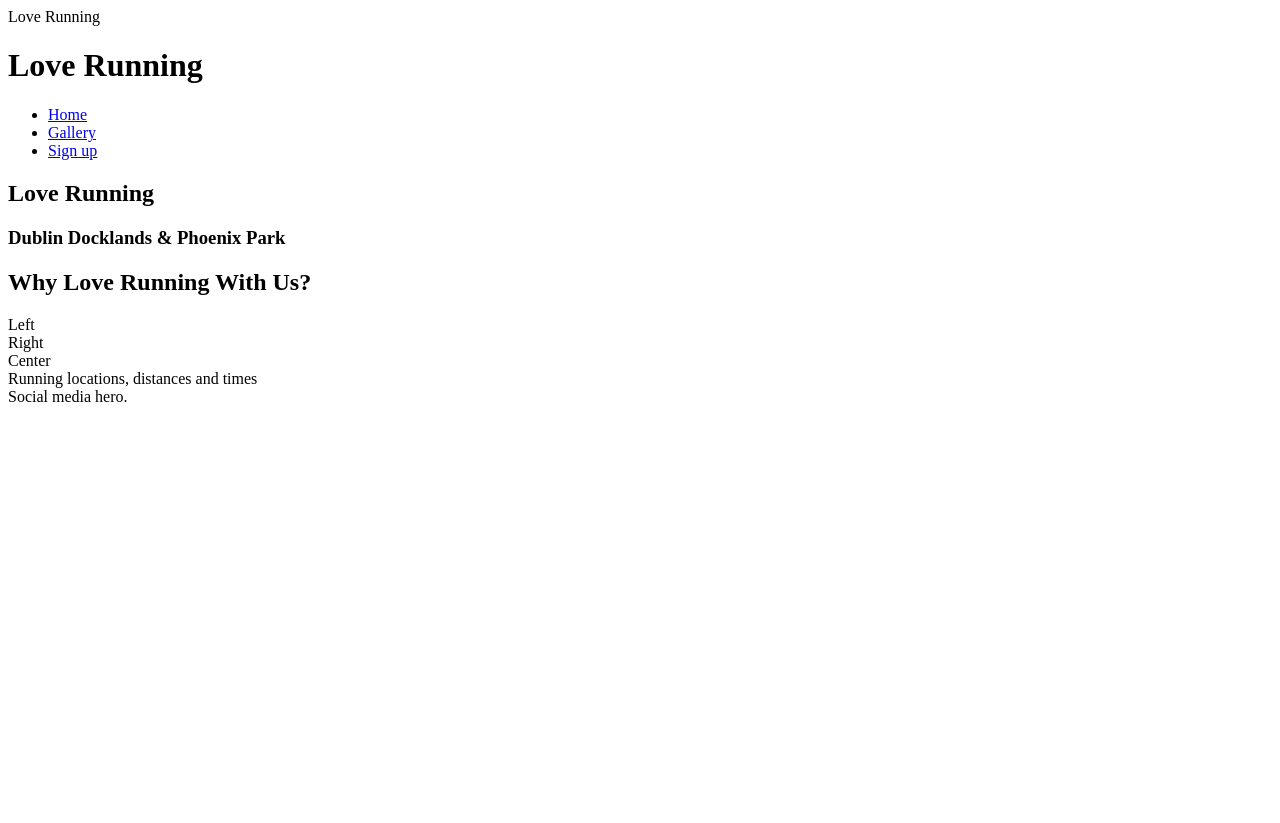
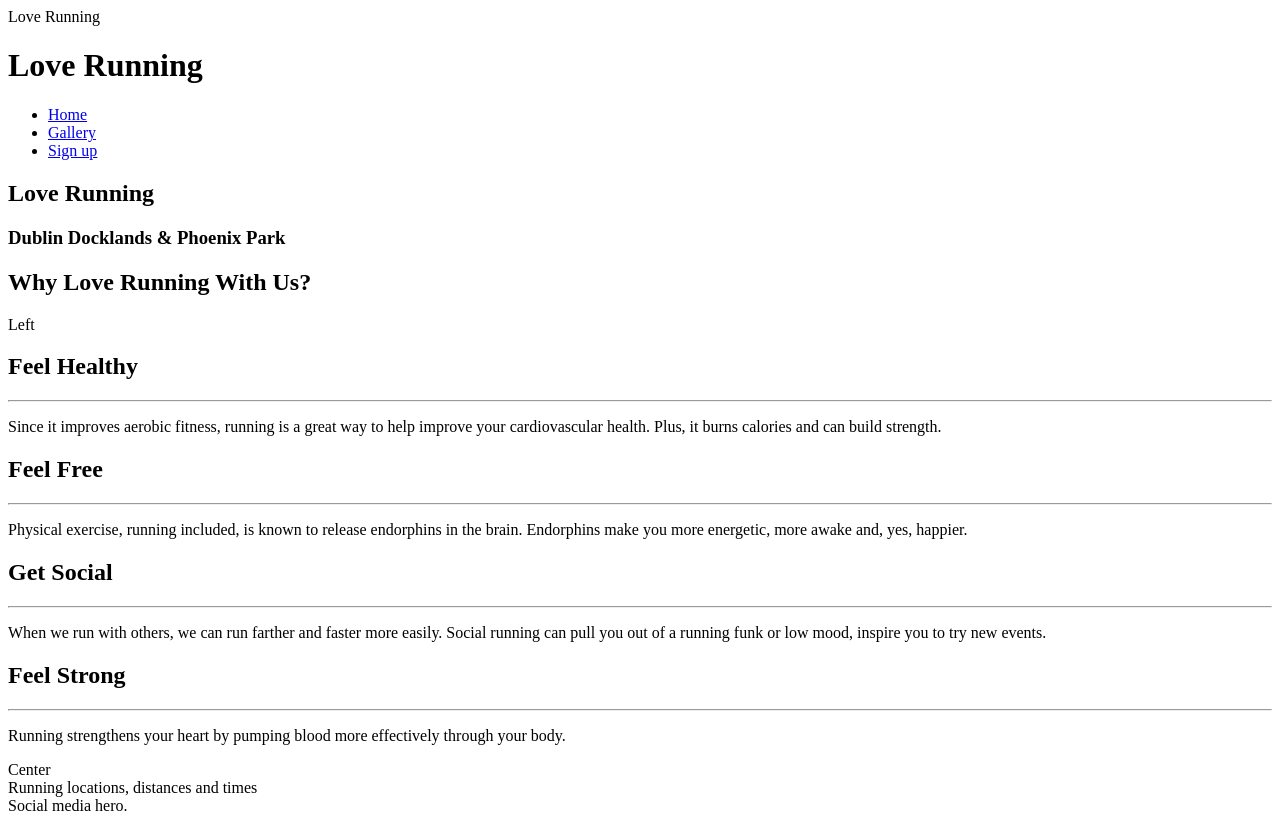
Before and after one commit to CathalSweeney6/love-running, a plain HTML site: page index.html in a window 1280 px wide. Before the commit the page ends 800 px from the top, so only its background shows below. Drawn offline with Linux system fonts and the light colour scheme.

Commit message:
Add right about section content and style

```diff
--- a/assets/css/style.css
+++ b/assets/css/style.css
@@ -110,13 +110,18 @@ line-height: 75px;
     padding-top:30px;
     width: 33%;
     float:left;
-    background-color: blue;
+}
 
+hr {
+    border-top: 1px solid #3a3a3a;
+    width: 100%;
+    margin: 5px;
+
+}
 #right-about {
     padding-top: 30px;
     width: 33%;
     float:right;
-    background-color: silver;
 }
 
 #center-about {
@@ -124,3 +129,27 @@ line-height: 75px;
     margin: 0 auto;
     background-color: green;
 }
+
+.left-about-heading {
+width: 60%;
+float: right;
+line-height: 20px;
+clear: both;
+margin-bottom: 50px;
+}
+
+.right-about-heading {
+    width: 60%;
+    float: left;
+    line-height: 20px;
+    clear: both;
+    margin-bottom: 50px;
+    }
+
+    .right-about-heading h2 {
+        text-align: right;
+    }
+
+    .right-about-heading p {
+        text-align: right;
+    }
--- a/index.html
+++ b/index.html
@@ -7,7 +7,7 @@
     <meta name="desc" content="Love Running club for runners in Dublin, Ireland">
     <meta name="keywords" content="love running, runners club in Dublin, Ireland">
     <link href="stylesheet" href="assets/css/style.css/>
-    <title>Love Running </title>
+    <title> Love Running </title>
 </head>
 <body>
     <header>
@@ -36,7 +36,28 @@
     <section id="club-ethos">
         <h1> Why Love Running With Us? </h1>
         <div id="left-about"> Left </div>
-        <div id="right-about"> Right  </div>
+        <div class="left-about-heading">
+            <h2> Feel Healthy </h2>
+            <hr>
+            <p>Since it improves aerobic fitness, running is a great way to help improve your cardiovascular health. Plus, it burns calories and can build strength.</p>
+        </div>
+        <div class="left-about-heading">
+            <h2> Feel Free </h2>
+            <hr>
+            <p>Physical exercise, running included, is known to release endorphins in the brain. Endorphins make you more energetic, more awake and, yes, happier.</p>
+        </div>
+        <div id="right-about">
+            <div class="right-about-heading">
+                <h2> Get Social </h2>
+                <hr>
+                <p> When we run with others, we can run farther and faster more easily. Social running can pull you out of a running funk or low mood, inspire you to try new events. </p>
+            </div>
+            <div class="right-about-heading">
+                <h2> Feel Strong </h2>
+                <hr>
+                <p> Running strengthens your heart by pumping blood more effectively through your body. </p>
+            </div>
+        </div>
         <div id="center-about"> Center </div>
     </section>
     <section>
```
